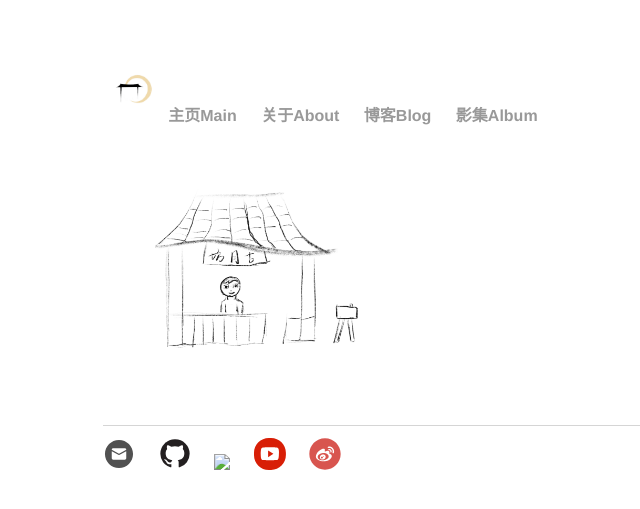
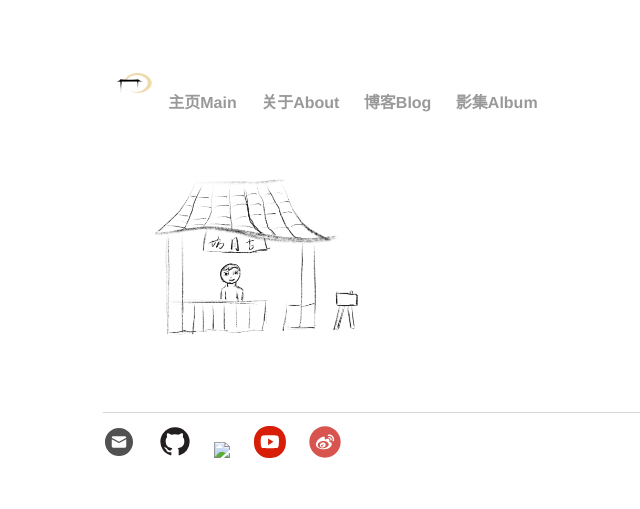
Before and after one commit to huyim/huyim.github.io, a Jekyll site: the page built from index.html, in a window 1280 px wide. Shown: the top 509 px of the page, without its empty margins (89-729 px from the left). Built offline with Jekyll 4.4.1, drawn with Linux system fonts in a browser that asks for light colours.

Commit message:
Update default.html

```diff
--- a/_layouts/default.html
+++ b/_layouts/default.html
@@ -8,7 +8,7 @@
 		<body>
 			<nav>
 	    		<ul>
-				<img class="logo_image" alt="古月坊" src="/img/logo_new.jpg">
+				<img class="logo_image" alt="古月坊" src="/img/logo_new.jpg" width="32" height="32">
 	        		<li><a href="/">主页Main</a></li>
 		        	<li><a href="/about">关于About</a></li>
 	        		<li><a href="/blog">博客Blog</a></li>
```
